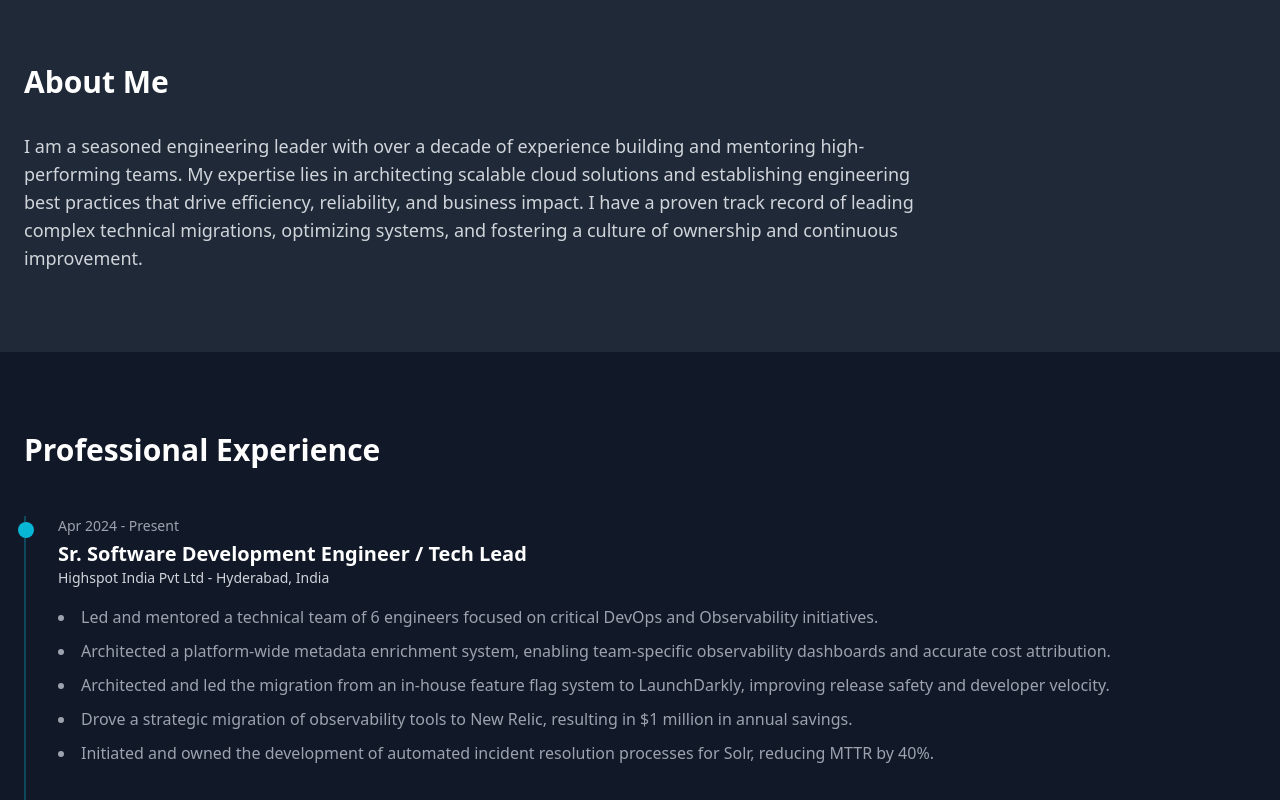
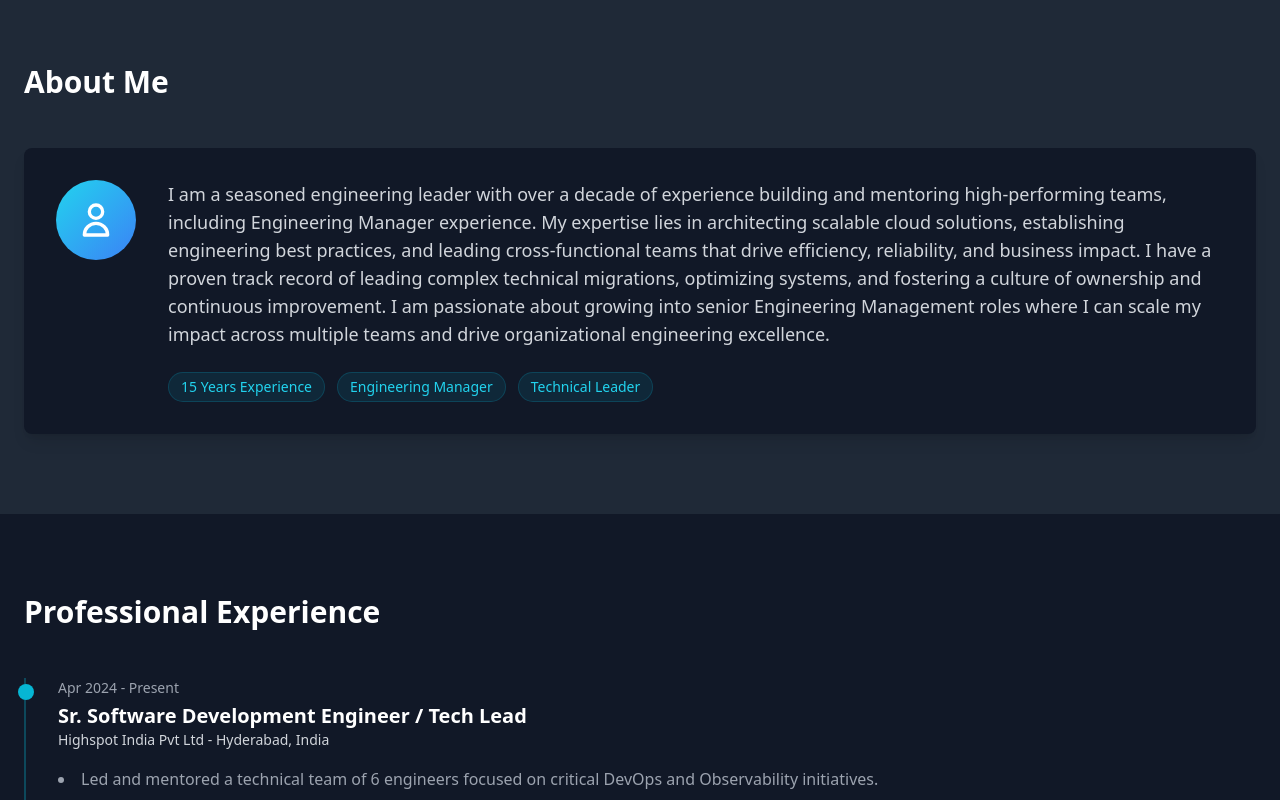
Before and after one commit to pankaj139/pankaj139, a React (Create React App) app in the folder pankaj139/: page / in a window 1280 px wide. Shown: the part 600-1400 px from the top of the page. Built offline with nearby package versions, Linux system fonts and the light colour scheme.

Commit message:
Refactor portfolio data and enhance project filtering functionality. Updated personal details in the portfolio, improved the About section layout, and added a company filter to the Projects section for better user experience. Enhanced project display with dynamic results count.

```diff
--- a/pankaj139/src/App.js
+++ b/pankaj139/src/App.js
@@ -27,16 +27,16 @@ import { updateSEO } from './utils/seo';
 // It's a best practice to keep your data separate from your components.
 const portfolioData = {
   name: "Pankaj Khandelwal",
-  title: "Engineering Manager",
-  heroTitle: "Building & Leading High-Performing Engineering Teams",
-  heroSubtitle: "A technical leader focused on mentorship, process improvement, and delivering business impact.",
+  title: "Tech Lead & Engineering Manager",
+  heroTitle: "Tech Lead & Engineering Manager with Proven Leadership",
+  heroSubtitle: "A seasoned technical leader with Engineering Manager experience, focused on mentorship, process improvement, and delivering business impact.",
   location: "Hyderabad",
   contact: {
     phone: "981-030-0513",
     email: "pankaj139@gmail.com",
     linkedin: "linkedin.com/in/pankaj139",
   },
-  summary: "I am a seasoned engineering leader with over a decade of experience building and mentoring high-performing teams. My expertise lies in architecting scalable cloud solutions and establishing engineering best practices that drive efficiency, reliability, and business impact. I have a proven track record of leading complex technical migrations, optimizing systems, and fostering a culture of ownership and continuous improvement.",
+  summary: "I am a seasoned engineering leader with over a decade of experience building and mentoring high-performing teams, including Engineering Manager experience. My expertise lies in architecting scalable cloud solutions, establishing engineering best practices, and leading cross-functional teams that drive efficiency, reliability, and business impact. I have a proven track record of leading complex technical migrations, optimizing systems, and fostering a culture of ownership and continuous improvement. I am passionate about growing into senior Engineering Management roles where I can scale my impact across multiple teams and drive organizational engineering excellence.",
   experiences: [
     {
       company: "Highspot India Pvt Ltd",
@@ -704,10 +704,34 @@ const Hero = () => (
 const About = () => (
   <section id="about" className="py-20 bg-gray-800">
     <div className="container mx-auto px-6">
-      <h3 className="text-3xl font-bold text-white mb-8">About Me</h3>
-      <p className="text-gray-300 text-base md:text-lg leading-relaxed max-w-4xl">
+      <h3 className="text-3xl font-bold text-white mb-12">About Me</h3>
+      <div className="bg-gray-900 rounded-lg p-6 md:p-8 shadow-lg">
+        <div className="flex flex-col md:flex-row items-start gap-6 md:gap-8">
+          <div className="flex-shrink-0">
+            <div className="w-16 h-16 md:w-20 md:h-20 bg-gradient-to-br from-cyan-400 to-blue-500 rounded-full flex items-center justify-center">
+              <svg className="w-8 h-8 md:w-10 md:h-10 text-white" fill="none" stroke="currentColor" viewBox="0 0 24 24">
+                <path strokeLinecap="round" strokeLinejoin="round" strokeWidth={2} d="M16 7a4 4 0 11-8 0 4 4 0 018 0zM12 14a7 7 0 00-7 7h14a7 7 0 00-7-7z" />
+              </svg>
+            </div>
+          </div>
+          <div className="flex-1">
+            <p className="text-gray-300 text-base md:text-lg leading-relaxed">
               {portfolioData.summary}
             </p>
+            <div className="mt-6 flex flex-wrap gap-3">
+              <span className="bg-cyan-500/10 text-cyan-400 text-sm font-medium px-3 py-1 rounded-full border border-cyan-500/20">
+                15 Years Experience
+              </span>
+              <span className="bg-cyan-500/10 text-cyan-400 text-sm font-medium px-3 py-1 rounded-full border border-cyan-500/20">
+                Engineering Manager
+              </span>
+              <span className="bg-cyan-500/10 text-cyan-400 text-sm font-medium px-3 py-1 rounded-full border border-cyan-500/20">
+                Technical Leader
+              </span>
+            </div>
+          </div>
+        </div>
+      </div>
     </div>
   </section>
 );
@@ -736,13 +760,67 @@ const Experience = () => (
 );
 
 
-const Projects = ({ onProjectSelect }) => (
+const Projects = ({ onProjectSelect }) => {
+  const [selectedCompany, setSelectedCompany] = useState('All');
+
+  // Get unique companies from projects and sort by work timeline
+  const getCompanyOrder = (companyName) => {
+    const companyTimeline = {
+      'Sapient Consulting India Pvt Ltd': 1,
+      'Infoedge India Ltd': 2,
+      'Avyukta Infotech (Startup)': 3,
+      'Deloitte Consulting India Pvt Ltd.': 4,
+      'Acquia India Pvt Ltd.': 5,
+      'Darwin Box Digital Solution Pvt Ltd': 6,
+      'Highspot India Pvt Ltd': 7
+    };
+
+    // Handle variations in company names
+    for (const [key, value] of Object.entries(companyTimeline)) {
+      if (companyName.includes(key.split(' ')[0]) || key.includes(companyName.split(' ')[0])) {
+        return value;
+      }
+    }
+    return 999; // Default for any unmatched companies
+  };
+
+  const companies = ['All', ...Array.from(new Set(portfolioData.projects.map(project => project.company)))
+    .sort((a, b) => getCompanyOrder(a) - getCompanyOrder(b))];
+
+  // Filter projects based on selected company and sort chronologically (latest first)
+  const filteredProjects = selectedCompany === 'All'
+    ? [...portfolioData.projects].sort((a, b) => getCompanyOrder(b.company) - getCompanyOrder(a.company))
+    : portfolioData.projects.filter(project => project.company === selectedCompany);
+
+  return (
     <section id="projects" className="py-20 bg-gray-800">
       <div className="container mx-auto px-6">
-      <h3 className="text-3xl font-bold text-white mb-12">Key Projects & Achievements</h3>
+        <h3 className="text-3xl font-bold text-white mb-8">Key Projects & Achievements</h3>
+
+        {/* Company Filter */}
+        <div className="mb-8">
+          <p className="text-gray-400 mb-4 text-sm md:text-base">Filter by Company:</p>
+          <div className="flex flex-wrap gap-2 md:gap-3">
+            {companies.map((company) => (
+              <button
+                key={company}
+                onClick={() => setSelectedCompany(company)}
+                className={`px-3 md:px-4 py-2 rounded-full text-xs md:text-sm font-medium transition-all duration-200 ${
+                  selectedCompany === company
+                    ? 'bg-cyan-500 text-white shadow-lg shadow-cyan-500/25'
+                    : 'bg-gray-700 text-gray-300 hover:bg-gray-600 hover:text-white'
+                }`}
+              >
+                {company} {company !== 'All' && `(${portfolioData.projects.filter(p => p.company === company).length})`}
+              </button>
+            ))}
+          </div>
+        </div>
+
+        {/* Projects Grid */}
         <div className="grid grid-cols-1 md:grid-cols-2 lg:grid-cols-3 gap-6 md:gap-8">
-        {portfolioData.projects.map((project) => (
-          <div key={project.id} className="bg-gray-900 rounded-lg p-4 md:p-6 flex flex-col justify-between hover:shadow-cyan-500/20 hover:shadow-lg transition-shadow duration-300">
+          {filteredProjects.map((project) => (
+            <div key={project.id} className="bg-gray-900 rounded-lg p-4 md:p-6 flex flex-col justify-between hover:shadow-cyan-500/20 hover:shadow-lg transition-all duration-300 transform hover:-translate-y-1">
               <div>
                 <p className="text-sm text-cyan-400 font-semibold">{project.company}</p>
                 <h4 className="text-lg md:text-xl font-bold text-white mt-2">{project.title}</h4>
@@ -758,9 +836,18 @@ const Projects = ({ onProjectSelect }) => (
             </div>
           ))}
         </div>
+
+        {/* Results Count */}
+        <div className="mt-8 text-center">
+          <p className="text-gray-400 text-sm">
+            Showing {filteredProjects.length} of {portfolioData.projects.length} projects
+            {selectedCompany !== 'All' && ` from ${selectedCompany}`}
+          </p>
+        </div>
       </div>
     </section>
   );
+};
 
 
 const Skills = () => (
```
Lines whose indentation alone changed are shown as unchanged.
